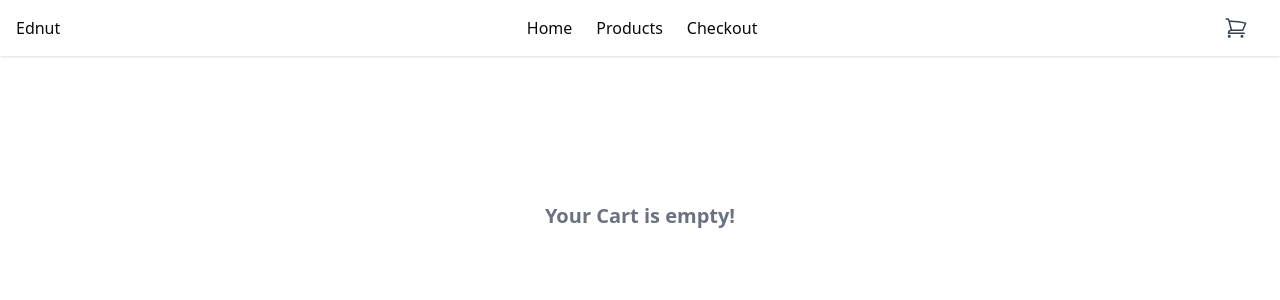
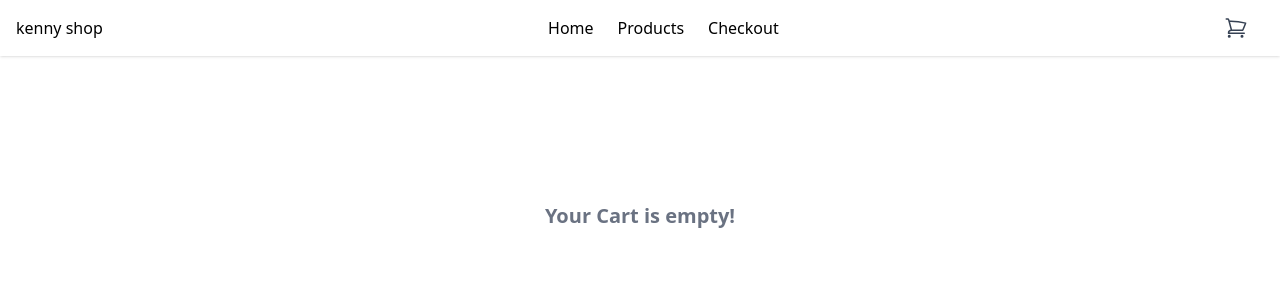
Before and after one commit to kenny-4111/Ednut, a Next.js app: page /checkout in a window 1280 px wide. Shown: the top 300 px of the page. Built offline with nearby package versions, Linux system fonts and the light colour scheme.

Commit message:
i just did that

```diff
--- a/app/globals.css
+++ b/app/globals.css
@@ -1,122 +1,2 @@
 @import "tailwindcss";
 @import "tw-animate-css";
-
-@custom-variant dark (&:is(.dark *));
-
-@theme inline {
-  --color-background: var(--background);
-  --color-foreground: var(--foreground);
-  --font-sans: var(--font-geist-sans);
-  --font-mono: var(--font-geist-mono);
-  --color-sidebar-ring: var(--sidebar-ring);
-  --color-sidebar-border: var(--sidebar-border);
-  --color-sidebar-accent-foreground: var(--sidebar-accent-foreground);
-  --color-sidebar-accent: var(--sidebar-accent);
-  --color-sidebar-primary-foreground: var(--sidebar-primary-foreground);
-  --color-sidebar-primary: var(--sidebar-primary);
-  --color-sidebar-foreground: var(--sidebar-foreground);
-  --color-sidebar: var(--sidebar);
-  --color-chart-5: var(--chart-5);
-  --color-chart-4: var(--chart-4);
-  --color-chart-3: var(--chart-3);
-  --color-chart-2: var(--chart-2);
-  --color-chart-1: var(--chart-1);
-  --color-ring: var(--ring);
-  --color-input: var(--input);
-  --color-border: var(--border);
-  --color-destructive: var(--destructive);
-  --color-accent-foreground: var(--accent-foreground);
-  --color-accent: var(--accent);
-  --color-muted-foreground: var(--muted-foreground);
-  --color-muted: var(--muted);
-  --color-secondary-foreground: var(--secondary-foreground);
-  --color-secondary: var(--secondary);
-  --color-primary-foreground: var(--primary-foreground);
-  --color-primary: var(--primary);
-  --color-popover-foreground: var(--popover-foreground);
-  --color-popover: var(--popover);
-  --color-card-foreground: var(--card-foreground);
-  --color-card: var(--card);
-  --radius-sm: calc(var(--radius) - 4px);
-  --radius-md: calc(var(--radius) - 2px);
-  --radius-lg: var(--radius);
-  --radius-xl: calc(var(--radius) + 4px);
-}
-
-:root {
-  --radius: 0.625rem;
-  --background: oklch(1 0 0);
-  --foreground: oklch(0.145 0 0);
-  --card: oklch(1 0 0);
-  --card-foreground: oklch(0.145 0 0);
-  --popover: oklch(1 0 0);
-  --popover-foreground: oklch(0.145 0 0);
-  --primary: oklch(0.205 0 0);
-  --primary-foreground: oklch(0.985 0 0);
-  --secondary: oklch(0.97 0 0);
-  --secondary-foreground: oklch(0.205 0 0);
-  --muted: oklch(0.97 0 0);
-  --muted-foreground: oklch(0.556 0 0);
-  --accent: oklch(0.97 0 0);
-  --accent-foreground: oklch(0.205 0 0);
-  --destructive: oklch(0.577 0.245 27.325);
-  --border: oklch(0.922 0 0);
-  --input: oklch(0.922 0 0);
-  --ring: oklch(0.708 0 0);
-  --chart-1: oklch(0.646 0.222 41.116);
-  --chart-2: oklch(0.6 0.118 184.704);
-  --chart-3: oklch(0.398 0.07 227.392);
-  --chart-4: oklch(0.828 0.189 84.429);
-  --chart-5: oklch(0.769 0.188 70.08);
-  --sidebar: oklch(0.985 0 0);
-  --sidebar-foreground: oklch(0.145 0 0);
-  --sidebar-primary: oklch(0.205 0 0);
-  --sidebar-primary-foreground: oklch(0.985 0 0);
-  --sidebar-accent: oklch(0.97 0 0);
-  --sidebar-accent-foreground: oklch(0.205 0 0);
-  --sidebar-border: oklch(0.922 0 0);
-  --sidebar-ring: oklch(0.708 0 0);
-}
-
-.dark {
-  --background: oklch(0.145 0 0);
-  --foreground: oklch(0.985 0 0);
-  --card: oklch(0.205 0 0);
-  --card-foreground: oklch(0.985 0 0);
-  --popover: oklch(0.205 0 0);
-  --popover-foreground: oklch(0.985 0 0);
-  --primary: oklch(0.922 0 0);
-  --primary-foreground: oklch(0.205 0 0);
-  --secondary: oklch(0.269 0 0);
-  --secondary-foreground: oklch(0.985 0 0);
-  --muted: oklch(0.269 0 0);
-  --muted-foreground: oklch(0.708 0 0);
-  --accent: oklch(0.269 0 0);
-  --accent-foreground: oklch(0.985 0 0);
-  --destructive: oklch(0.704 0.191 22.216);
-  --border: oklch(1 0 0 / 10%);
-  --input: oklch(1 0 0 / 15%);
-  --ring: oklch(0.556 0 0);
-  --chart-1: oklch(0.488 0.243 264.376);
-  --chart-2: oklch(0.696 0.17 162.48);
-  --chart-3: oklch(0.769 0.188 70.08);
-  --chart-4: oklch(0.627 0.265 303.9);
-  --chart-5: oklch(0.645 0.246 16.439);
-  --sidebar: oklch(0.205 0 0);
-  --sidebar-foreground: oklch(0.985 0 0);
-  --sidebar-primary: oklch(0.488 0.243 264.376);
-  --sidebar-primary-foreground: oklch(0.985 0 0);
-  --sidebar-accent: oklch(0.269 0 0);
-  --sidebar-accent-foreground: oklch(0.985 0 0);
-  --sidebar-border: oklch(1 0 0 / 10%);
-  --sidebar-ring: oklch(0.556 0 0);
-}
-
-@layer base {
-  * {
-    @apply border-border outline-ring/50;
-  }
-  body {
-    @apply bg-background text-foreground;
-  }
-}
--- a/app/layout.tsx
+++ b/app/layout.tsx
@@ -3,8 +3,8 @@
 import { Navbar } from "@/components/navbar";
 
 export const metadata: Metadata = {
-  title: "Create Next App",
-  description: "Generated by create next app",
+  title: "Ednut",
+  description: "Buy cool stuff with Ednut",
 };
 
 export default function RootLayout({
--- a/components/navbar.tsx
+++ b/components/navbar.tsx
@@ -25,7 +25,7 @@
     <nav className="sticky top-0 z-50 bg-white shadow">
       <div className="container mx-auto flex items-center justify-between py-4 px-4">
         <Link href="/" className="hover:text-blue-600">
-          Ednut
+          kenny shop
         </Link>
         <div className="hidden md:flex space-x-6">
           <Link href="/" className="hover:text-blue-600">
```
